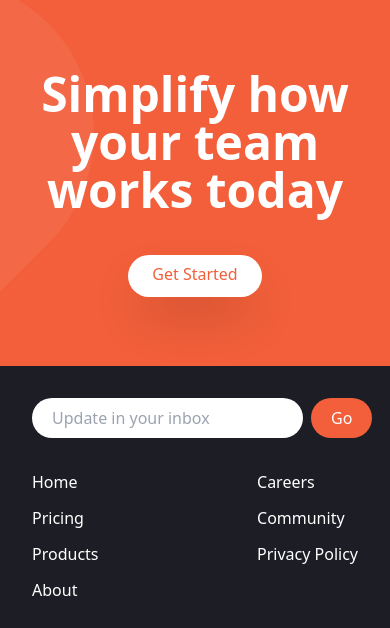
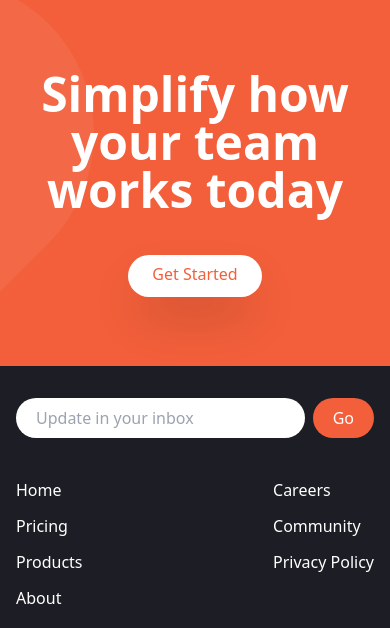
Before and after one commit to kechicheb/Manage_landing_page, a website: page src/index.html in a window 390 px wide. Shown: the part 2432-3060 px from the top of the page. Drawn offline with Linux system fonts and the light colour scheme.

Commit message:
finished footer

```diff
--- a/src/index.html
+++ b/src/index.html
@@ -285,7 +285,9 @@
 
     <!-- footer -->
     <footer class="bg-veryDarkBlue">
-      <div class="container mx-auto p-8 grid grid-cols-1 md:grid-cols-3">
+      <div
+        class="container mx-auto py-8 px-4 md:px-8 grid grid-cols-1 md:grid-cols-3 justify-center gap-2"
+      >
         <div
           class="flex flex-col-reverse md:flex-col justify-between order-last md:order-first"
         >
@@ -345,13 +347,14 @@
           </div>
         </div>
         <div
-          class="flex flex-col order-first md:order-last justify-between pb-8 md:pb-0"
+          class="flex flex-col order-first md:order-last pb-8 md:pb-0 md:items-end"
         >
+          <div class="flex flex-col justify-between flex-1">
             <div class="flex gap-2">
               <input
                 type="text"
                 placeholder="Update in your inbox"
-              class="px-5 py-2 rounded-full flex-1 md:flex-initial"
+                class="px-5 py-2 rounded-full flex-1 md:flex-initial focus:outline-none"
               />
               <button class="text-white px-5 py-2 rounded-full bg-brightRed">
                 Go
@@ -363,7 +366,8 @@
             </p>
           </div>
         </div>
-      <p class="text-white container mx-auto text-center md:hidden">
+      </div>
+      <p class="text-white container mx-auto text-center md:hidden pb-8">
         Copyright © 2022, All Rights Reserved
       </p>
     </footer>
```
Also changed, not shown: dist/main.css. Lines whose indentation alone changed are shown as unchanged.
